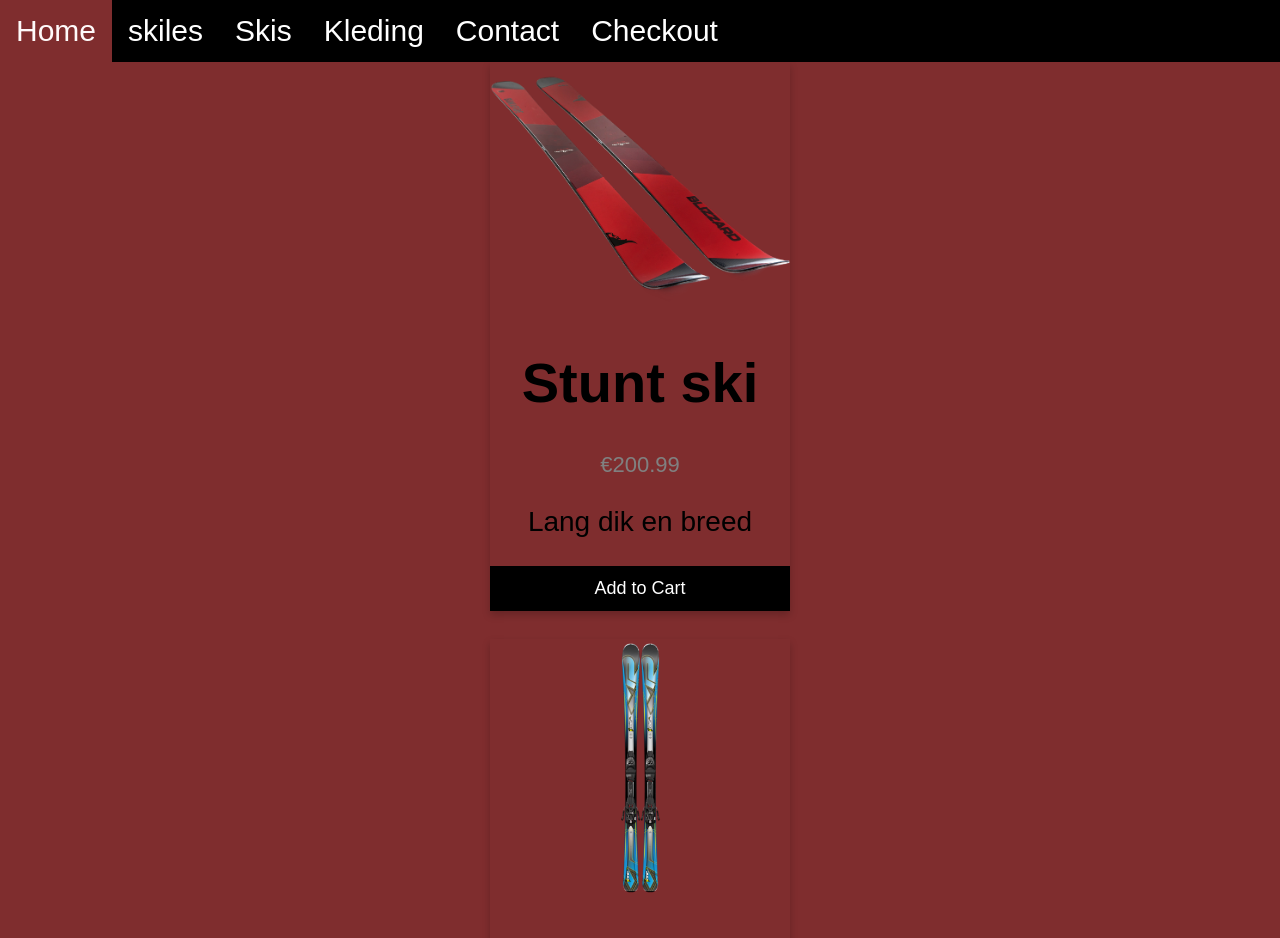
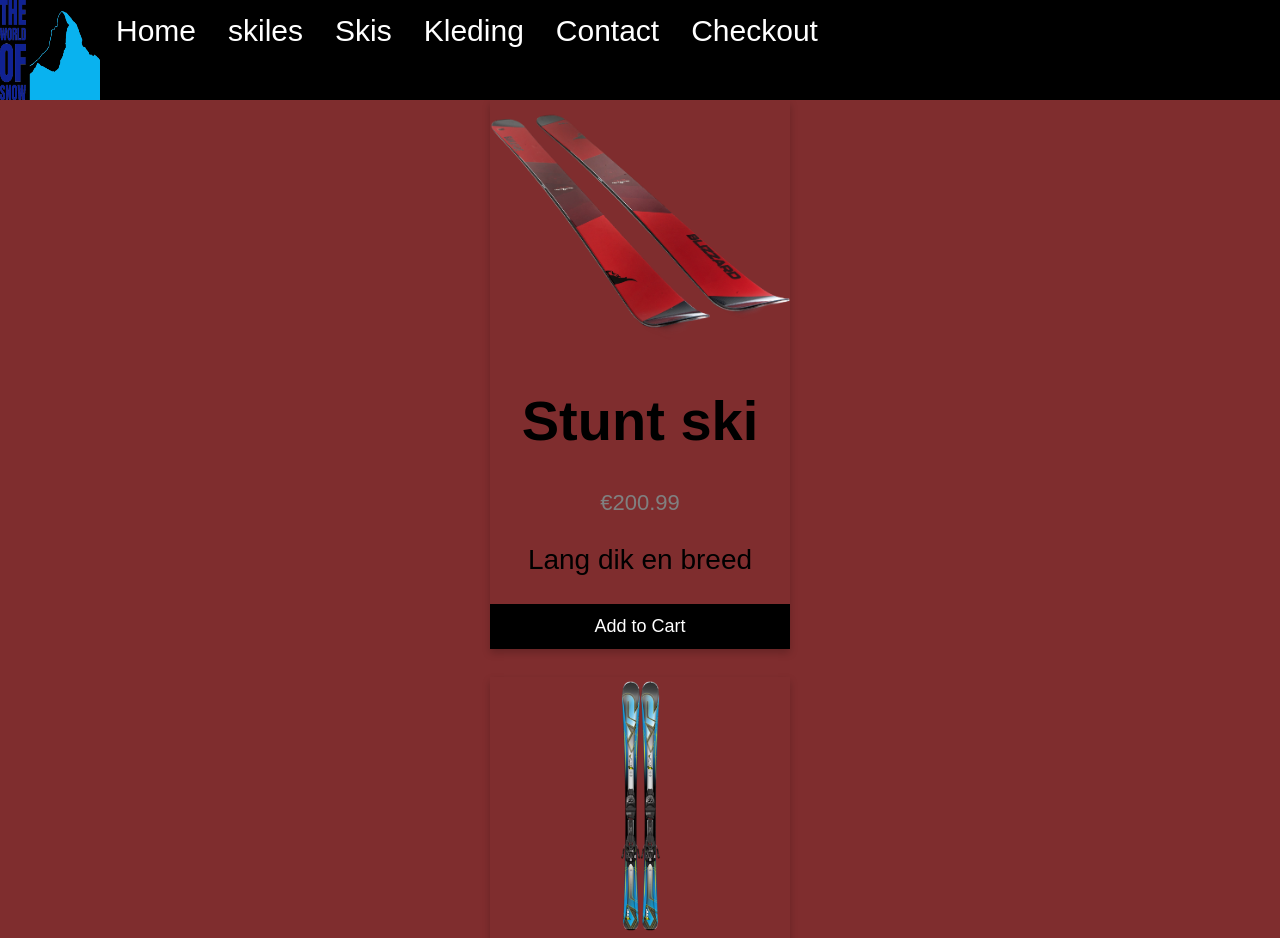
Before and after one commit to 137261/137261.github.io, a plain HTML site: page skis.html in a window 1280 px wide. Shown: the top 938 px of the page. Drawn offline with Linux system fonts and the light colour scheme.

Commit message:
Update skis.html

```diff
--- a/skis.html
+++ b/skis.html
@@ -7,6 +7,7 @@
 </head>
 <body>
 <div id="navbar">
+  <img src="foto/logo_small.png" style="width:100px;height:100px;" img align="left" a href="https://www.youtube.com/watch?v=dQw4w9WgXcQ">
   <a href="index.html">Home</a>
   <a href="skiles.html">skiles</a>
   <a href="skis.html">Skis</a>
```
